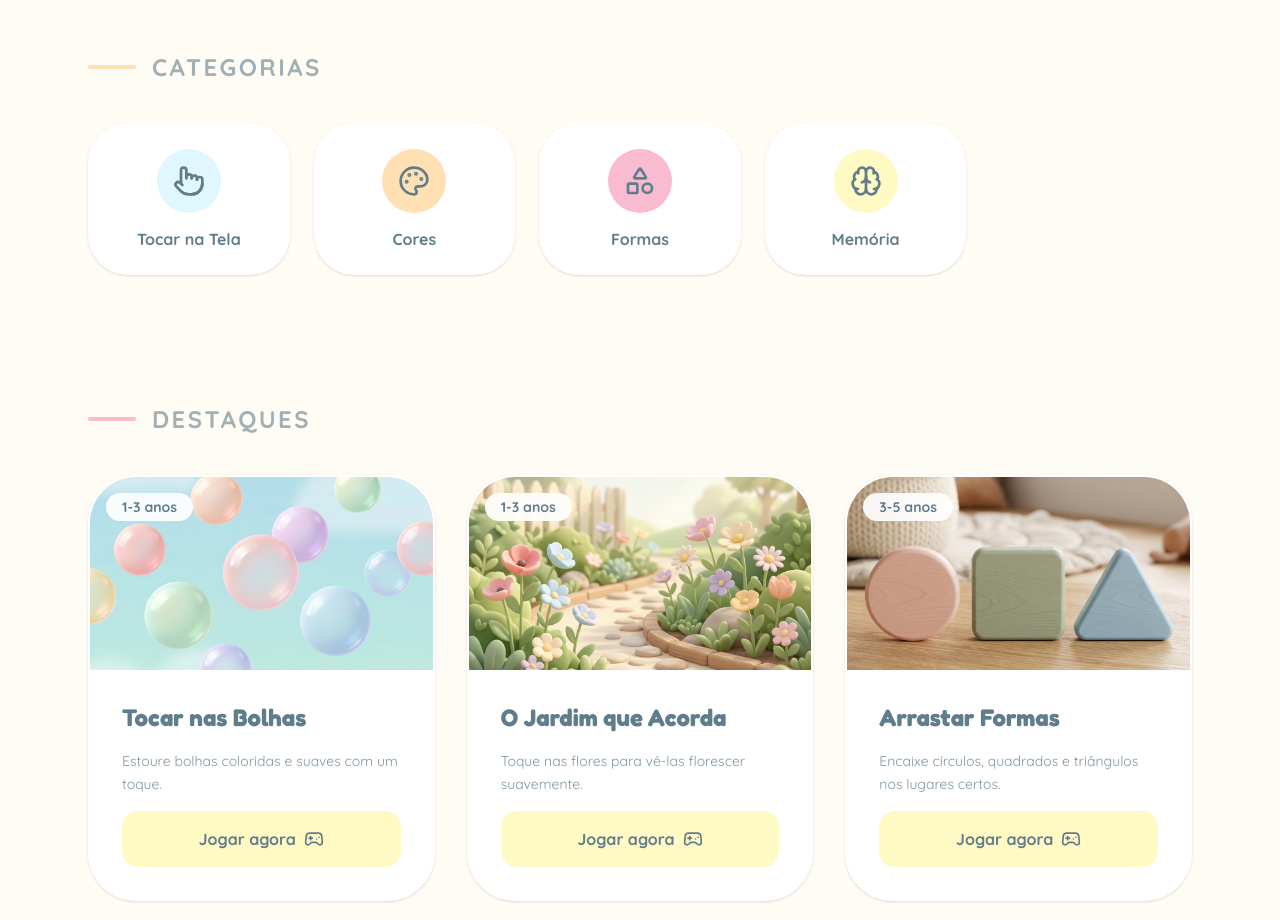
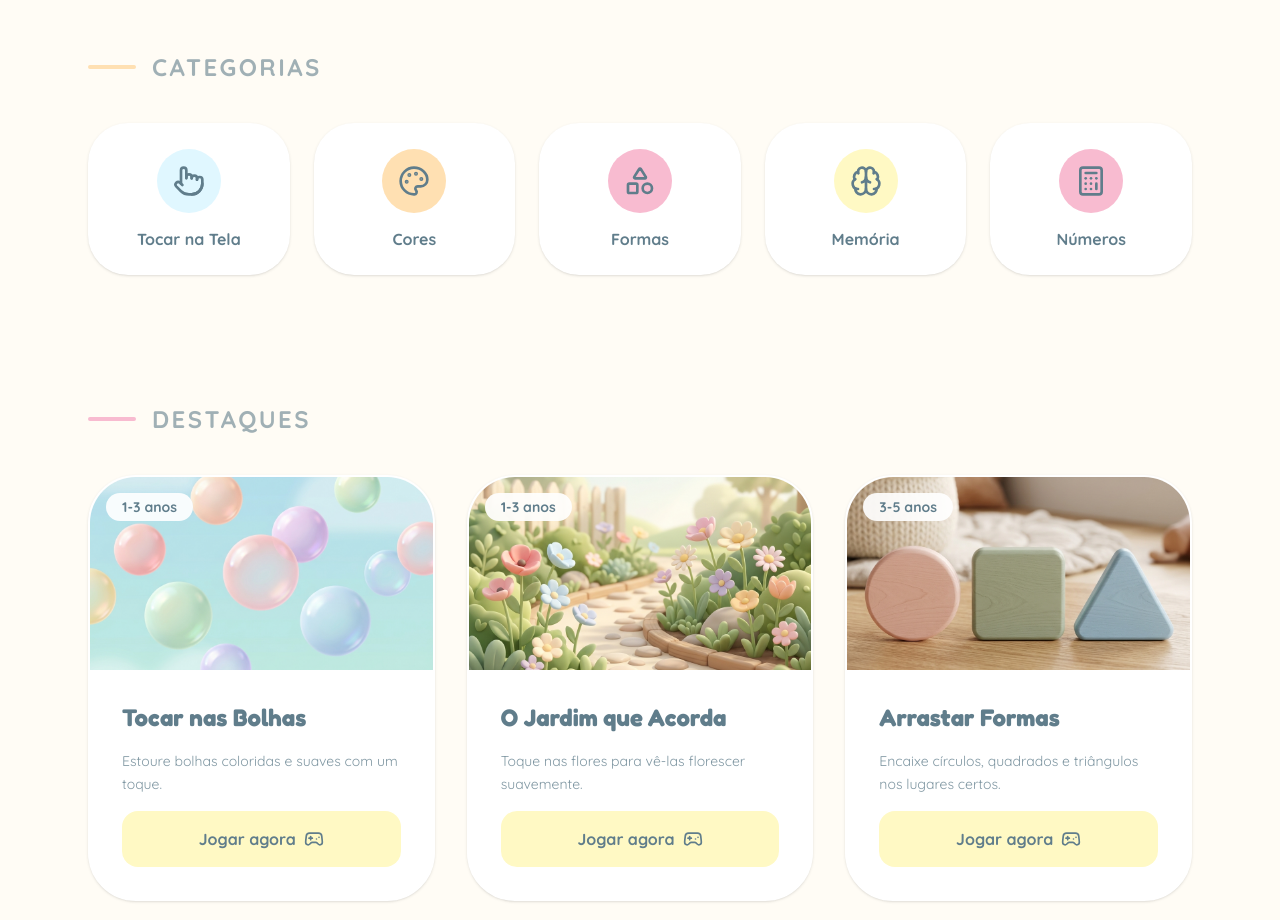
Before and after one commit to Misael-Nex-Labs/playzulo, a Next.js app: page / in a window 1280 px wide. Shown: the part 920-1840 px from the top of the page. Built offline with nearby package versions, Linux system fonts and the light colour scheme.

Commit message:
fix: add numbers category to homepage

```diff
--- a/app/page.tsx
+++ b/app/page.tsx
@@ -6,6 +6,7 @@ import {
   Palette,
   Shapes,
   Brain,
+  Calculator,
   ArrowRight,
   Gamepad2,
 } from "lucide-react";
@@ -44,6 +45,7 @@ const categories = [
   { name: "Cores", slug: "cores", icon: Palette, color: "bg-zen-yellow" },
   { name: "Formas", slug: "formas", icon: Shapes, color: "bg-zen-pink" },
   { name: "Memória", slug: "memoria", icon: Brain, color: "bg-zen-cream" },
+  { name: "Números", slug: "numeros", icon: Calculator, color: "bg-zen-pink" },
 ];
 
 const featuredGames = games.slice(0, 3);
```
